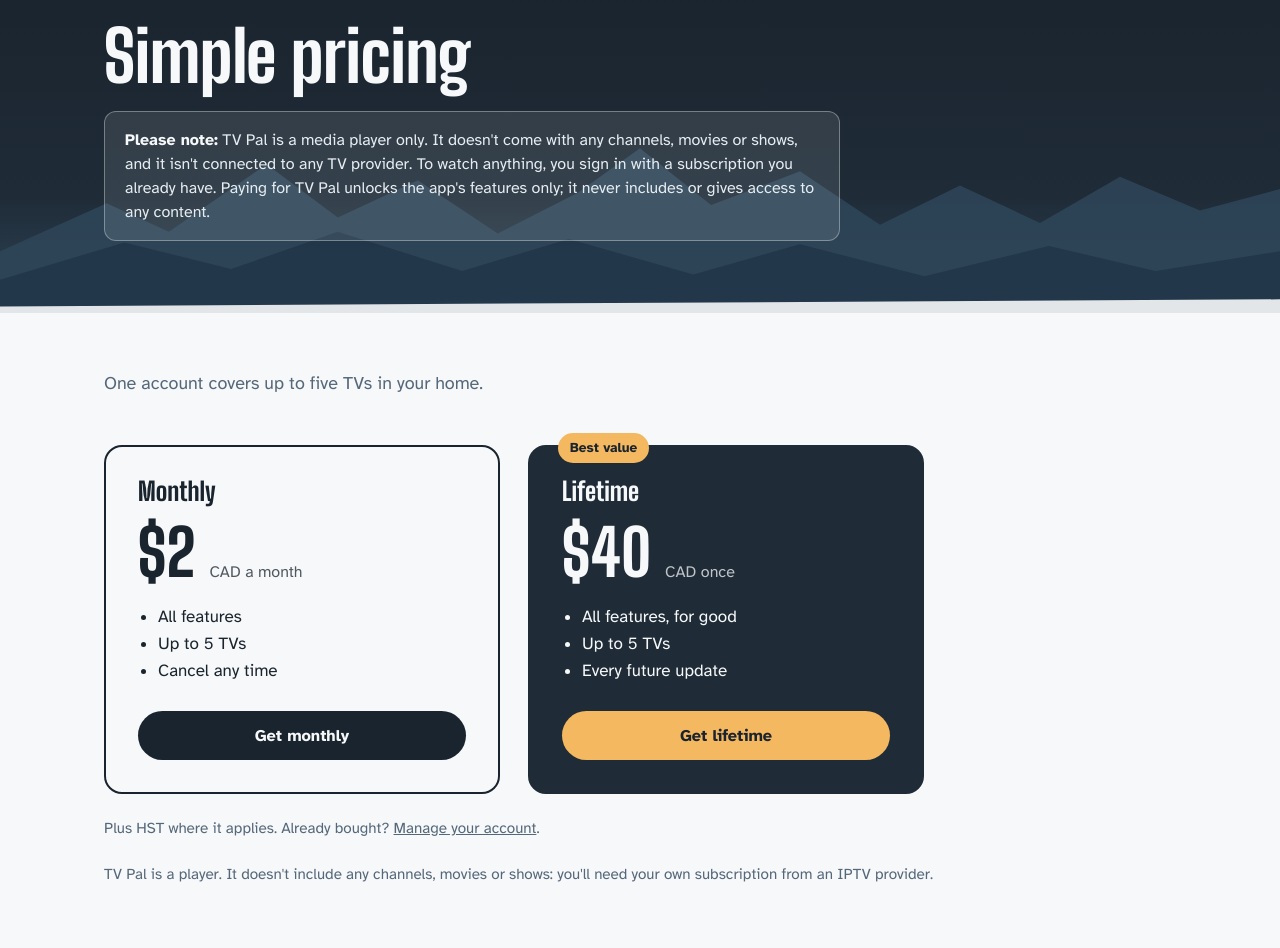
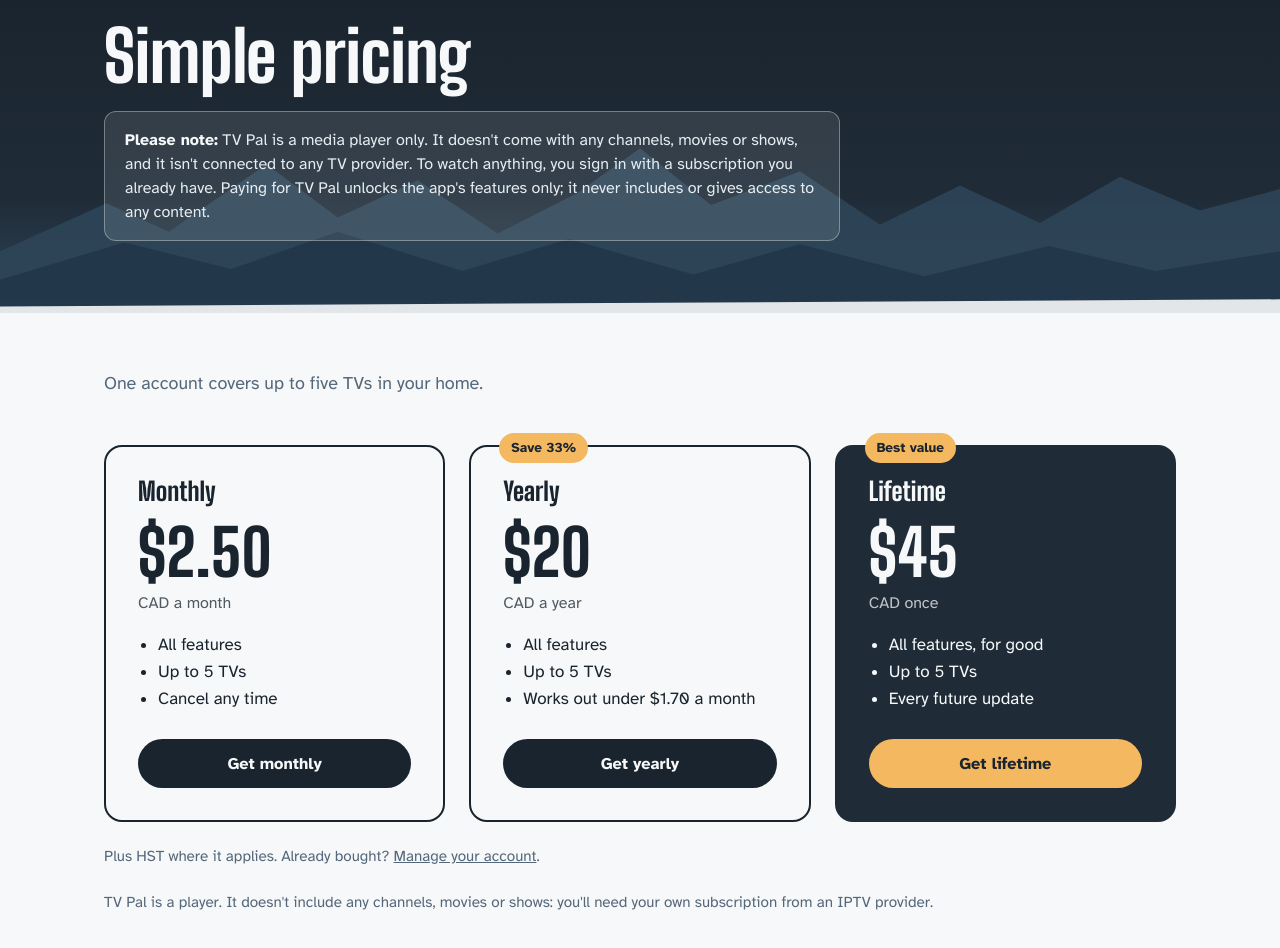
Before and after one commit to Sanjwad/Tvplayer, a plain HTML site: page website/public/pricing.html in a window 1280 px wide. Shown: the part 78-1026 px from the top of the page. Drawn offline with Linux system fonts and the light colour scheme; no server answers.

Commit message:
Pricing: $2.50 a month, $20 a year (new), $45 lifetime
Co-Authored-By: Claude Opus 5.5 <noreply@anthropic.com>
Claude-Session: https://claude.ai/code/session_01WoBx6GhsbqqiaDdvy2Lucg

```diff
--- a/website/public/pricing.html
+++ b/website/public/pricing.html
@@ -104,13 +104,13 @@
   td:nth-child(2),td:nth-child(3),th:nth-child(2),th:nth-child(3){text-align:center;width:22%}
   .yes{color:#1E7A4F;font-weight:700}.no{color:#9AA8B5}
 
-  .prices{display:grid;grid-template-columns:repeat(2,minmax(0,1fr));gap:28px;max-width:820px}
-  .price{border:2px solid var(--ink);border-radius:18px;padding:32px}
+  .prices{display:grid;grid-template-columns:repeat(3,minmax(0,1fr));gap:24px;max-width:1080px}
+  .price{position:relative;border:2px solid var(--ink);border-radius:18px;padding:32px}
   .price.best{background:var(--cloud);color:var(--snow);border-color:var(--cloud);position:relative}
-  .price.best .tag{position:absolute;top:-14px;left:28px;background:var(--arch);color:var(--ink);font-weight:700;font-size:.85rem;padding:4px 12px;border-radius:999px}
+  .price .tag{position:absolute;top:-14px;left:28px;background:var(--arch);color:var(--ink);font-weight:700;font-size:.85rem;padding:4px 12px;border-radius:999px}
   .price h3{margin:0;font:800 1.6rem/1 var(--display)}
   .amount{font:800 4rem/1 var(--display);margin:16px 0 4px}
-  .amount small{font:400 1rem var(--body);opacity:.75}
+  .amount small{font:400 1rem var(--body);opacity:.75;display:block;margin-top:8px}
   .price ul{padding-left:20px;margin:18px 0 26px}
   .price .btn{width:100%;text-align:center}
   button.btn{border:0;cursor:pointer;font-family:inherit}
@@ -176,14 +176,21 @@
       <div class="prices">
         <div class="price">
           <h3>Monthly</h3>
-          <div class="amount"><span data-price="monthly">$2</span> <small>CAD a month</small></div>
+          <div class="amount"><span data-price="monthly">$2.50</span> <small>CAD a month</small></div>
           <ul><li>All features</li><li>Up to 5 TVs</li><li>Cancel any time</li></ul>
           <button class="btn" data-buy="monthly">Get monthly</button>
+        </div>
+        <div class="price">
+          <span class="tag">Save 33%</span>
+          <h3>Yearly</h3>
+          <div class="amount"><span data-price="yearly">$20</span> <small>CAD a year</small></div>
+          <ul><li>All features</li><li>Up to 5 TVs</li><li>Works out under $1.70 a month</li></ul>
+          <button class="btn" data-buy="yearly">Get yearly</button>
         </div>
         <div class="price best">
           <span class="tag">Best value</span>
           <h3>Lifetime</h3>
-          <div class="amount"><span data-price="lifetime">$40</span> <small>CAD once</small></div>
+          <div class="amount"><span data-price="lifetime">$45</span> <small>CAD once</small></div>
           <ul><li>All features, for good</li><li>Up to 5 TVs</li><li>Every future update</li></ul>
           <button class="btn btn-warm" data-buy="lifetime">Get lifetime</button>
         </div>
```
Also changed, not shown: website/public/account.html (+1 -1 lines), website/stripe-setup.mjs (+8 -6 lines), website/worker.js (+5 -5 lines), 1 other file.
